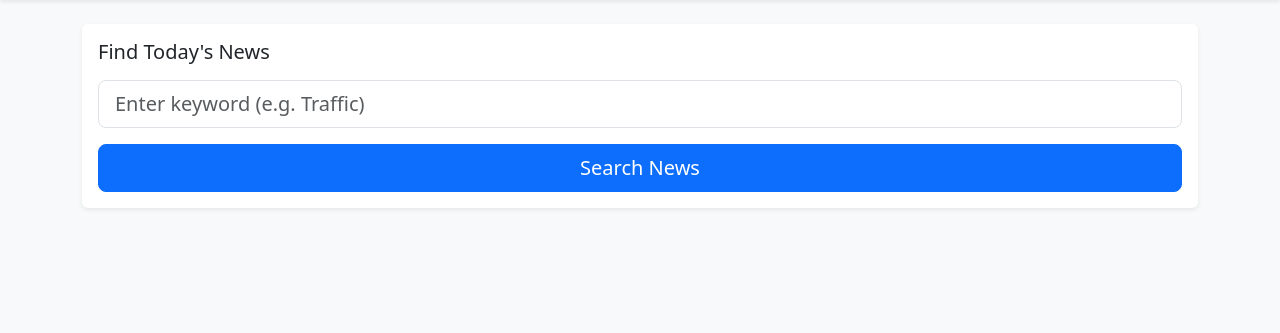
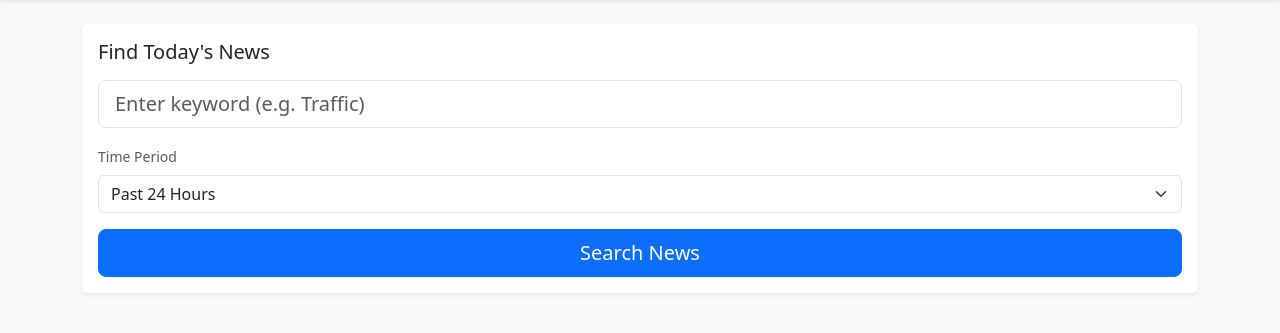
Before and after one commit to tonycho999/news9, a Flask app: page / in a window 1280 px wide. Shown: the part 56-389 px from the top of the page. Run offline with Flask 3, Linux system fonts and the light colour scheme.

Commit message:
feat: Remove images, add time period filter & original link
- Frontend:
    - Removed article images from the list view.
    - Added a "Time Period" dropdown (24h, Week, Month, Year) to filter news.
    - Added a "Read Original" button to each article card.
    - Removed the "Article Count" UI element.
- Backend:
    - Increased default search limit to 50 articles.
    - Updated scraper to support time-based filtering (via DuckDuckGo timelimit).
- This streamlines the UI for text-heavy work and allows more precise, broader searches.

Co-authored-by: tonycho999 <83383706+tonycho999@users.noreply.github.com>

```diff
--- a/main.py
+++ b/main.py
@@ -27,15 +27,16 @@ def index():
 def search():
     data = request.json
     keyword = data.get('keyword')
-    # Default to 20 if not specified
-    num_results = int(data.get('num_results', 20))
+    # Default to 50 if not specified (backend safety)
+    num_results = int(data.get('num_results', 50))
+    time_period = data.get('time_period', 'd') # d, w, m, y
 
     if not keyword:
         return jsonify({'error': 'Keyword is required'}), 400
 
     try:
         # Search for links
-        links = scraper.search_articles(keyword, num_results=num_results)
+        links = scraper.search_articles(keyword, num_results=num_results, time_period=time_period)
 
         results = []
         for link in links:
--- a/templates/index.html
+++ b/templates/index.html
@@ -13,7 +13,7 @@
         body { padding-bottom: 80px; background-color: #f8f9fa; }
         .article-card { transition: all 0.2s; border: 1px solid #e9ecef; border-radius: 12px; overflow: hidden; background: white; margin-bottom: 1rem; }
         .article-card.selected { border-color: #0d6efd; background-color: #f0f7ff; }
-        .article-img { height: 160px; object-fit: cover; width: 100%; background-color: #eee; }
+        .article-img { display: none; }
         .loading-overlay { position: fixed; top: 0; left: 0; width: 100%; height: 100%; background: rgba(255,255,255,0.9); z-index: 1050; display: flex; flex-direction: column; justify-content: center; align-items: center; }
         .bottom-bar { position: fixed; bottom: 0; left: 0; width: 100%; background: white; padding: 15px; box-shadow: 0 -2px 10px rgba(0,0,0,0.1); z-index: 1000; display: flex; gap: 10px; justify-content: space-around; }
         .hidden { display: none !important; }
@@ -36,8 +36,17 @@
         <div class="card shadow-sm mb-4 border-0">
             <div class="card-body">
                 <h5 class="card-title mb-3">Find Today's News</h5>
-                <div class="input-group mb-3">
+                <div class="mb-3">
                     <input type="text" id="keyword" class="form-control form-control-lg" placeholder="Enter keyword (e.g. Traffic)">
+                </div>
+                <div class="mb-3">
+                    <label class="form-label text-muted small">Time Period</label>
+                    <select class="form-select" id="timePeriod">
+                        <option value="d">Past 24 Hours</option>
+                        <option value="w">Past Week</option>
+                        <option value="m">Past Month</option>
+                        <option value="y">Past Year</option>
+                    </select>
                 </div>
                 <button class="btn btn-primary btn-lg w-100" onclick="searchNews()">Search News</button>
             </div>
@@ -108,10 +117,12 @@
 
         async function searchNews() {
             const keyword = document.getElementById('keyword').value;
+            const timePeriod = document.getElementById('timePeriod').value;
+
             if (!keyword) return alert("Please enter a keyword");
 
-            // Default to a high number as requested
-            const numResults = 20;
+            // Hidden maximum limit of 50
+            const numResults = 50;
 
             showLoader(true, "Searching & Scraping... This may take a minute.");
             document.getElementById('resultsArea').classList.add('hidden');
@@ -121,7 +132,7 @@
                 const response = await fetch('/api/search', {
                     method: 'POST',
                     headers: { 'Content-Type': 'application/json' },
-                    body: JSON.stringify({ keyword, num_results: numResults })
+                    body: JSON.stringify({ keyword, num_results: numResults, time_period: timePeriod })
                 });
 
                 const data = await response.json();
@@ -169,17 +180,17 @@
 
                 div.innerHTML = `
                     <div class="row g-0">
-                        <div class="col-4">
-                            <img src="${imgSrc}" class="article-img" alt="News Image">
-                        </div>
-                        <div class="col-8">
+                        <div class="col-12">
                             <div class="card-body py-2 px-3">
                                 <h6 class="card-title fw-bold mb-1 text-truncate">${article.title || 'No Title'}</h6>
                                 <p class="card-text text-muted small mb-1">${article.publish_date || 'Date Unknown'}</p>
                                 <p class="card-text small text-truncate" style="max-height: 40px; overflow: hidden;">${article.summary || ''}</p>
-                                <div class="form-check mt-1">
-                                    <input class="form-check-input" type="checkbox" checked id="check_${index}" style="pointer-events: none;">
-                                    <label class="form-check-label small text-primary">Selected</label>
+                                <div class="d-flex justify-content-between align-items-center mt-2">
+                                    <div class="form-check">
+                                        <input class="form-check-input" type="checkbox" checked id="check_${index}" style="pointer-events: none;">
+                                        <label class="form-check-label small text-primary">Selected</label>
+                                    </div>
+                                    <a href="${article.url}" target="_blank" class="btn btn-sm btn-outline-primary" onclick="event.stopPropagation()">Read Original</a>
                                 </div>
                             </div>
                         </div>
```
Also changed, not shown: src/scraper.py (+6 -6 lines).
